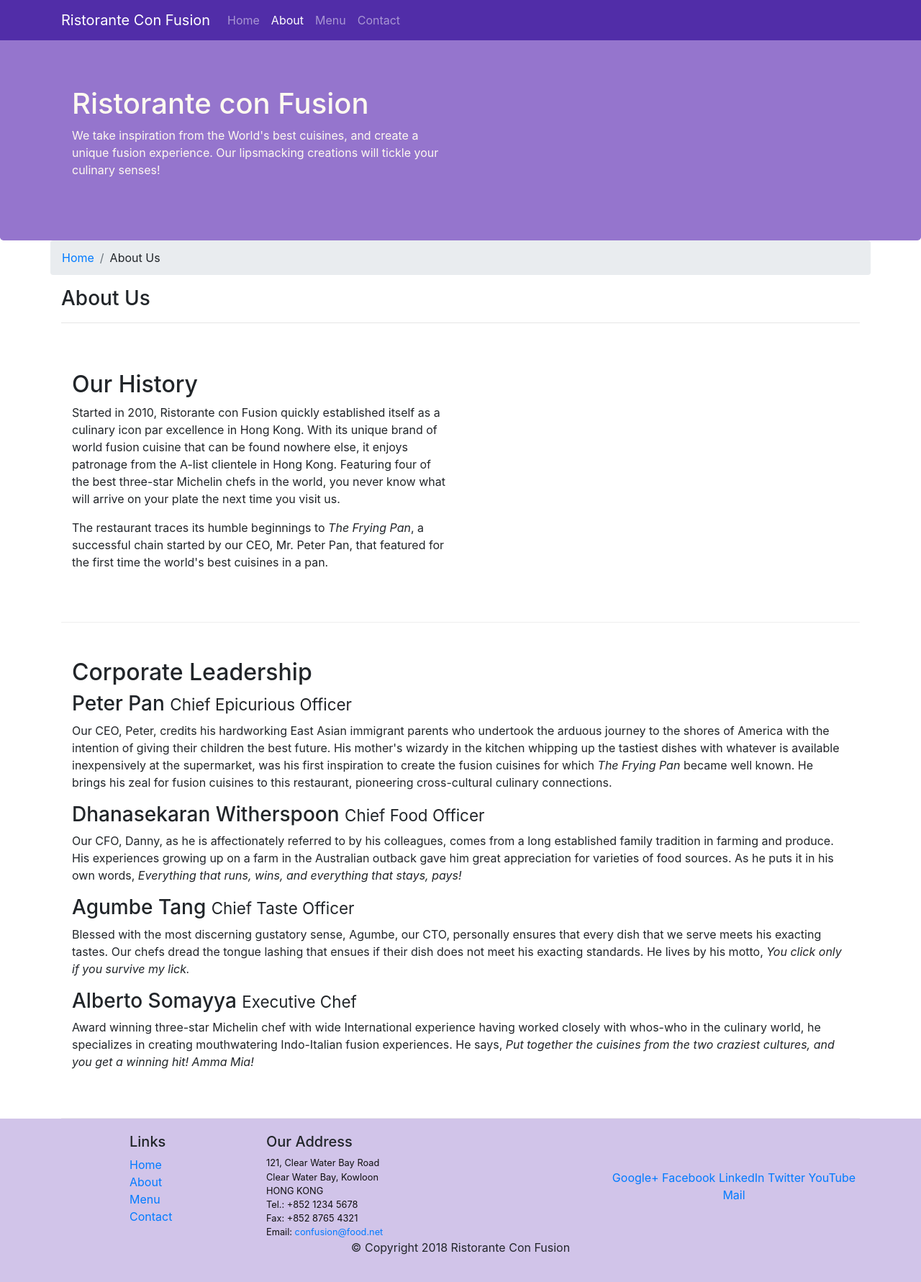
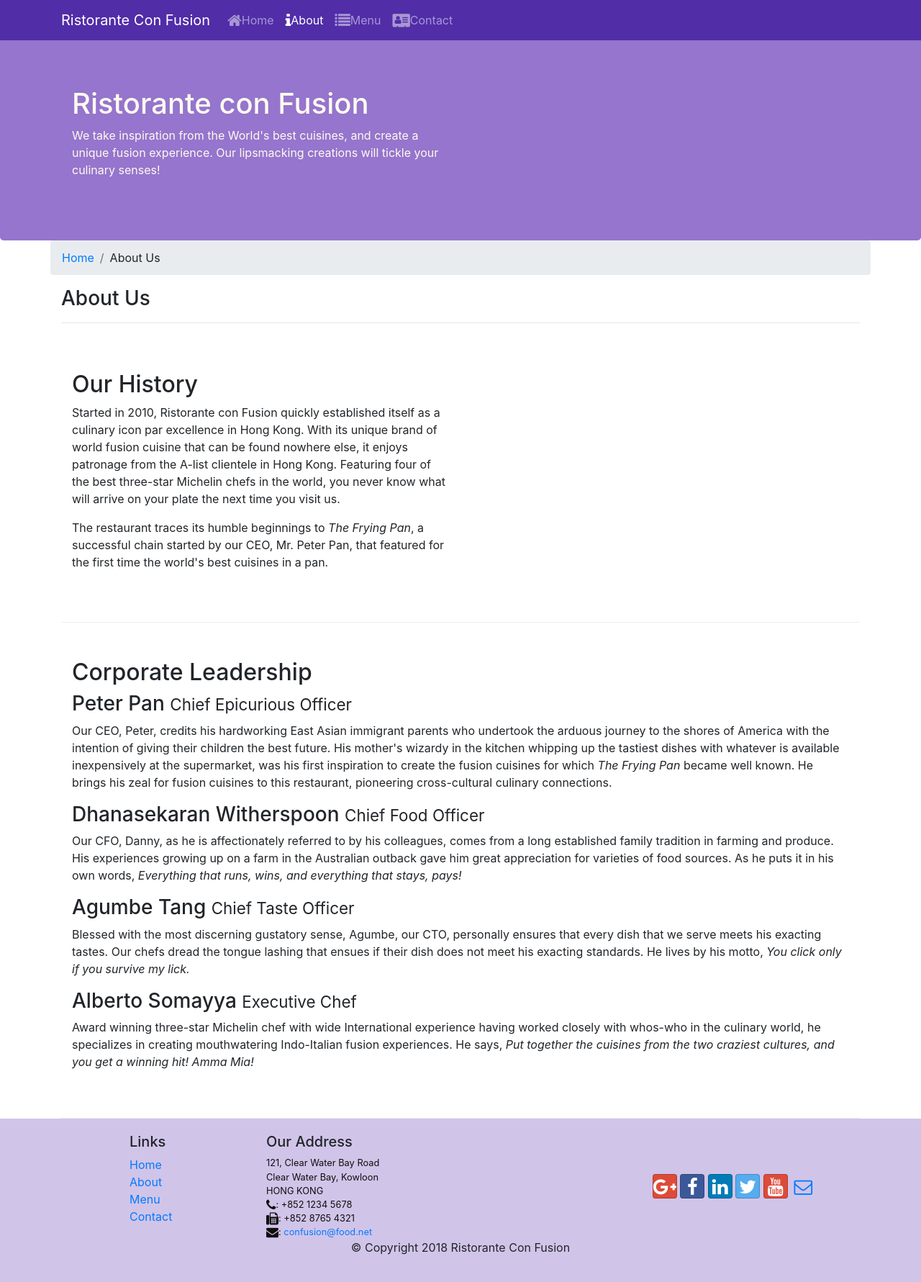
Before and after one commit to isa-fernandes/Confusion, a website: page conFusion/aboutus.html in a window 1280 px wide. Shown: the whole page at 72% size. Drawn offline with nearby package versions, Linux system fonts and the light colour scheme.

Commit message:
Icon Fonts

```diff
--- a/conFusion/aboutus.html
+++ b/conFusion/aboutus.html
@@ -9,6 +9,8 @@
 
     <!-- CSS -->
     <link rel="stylesheet" href="node_modules/bootstrap/dist/css/bootstrap.min.css">
+    <link rel="stylesheet" href="node_modules/font-awesome/css/font-awesome.min.css">
+    <link rel="stylesheet" href="node_modules/bootstrap-social/bootstrap-social.css">
     <link href="css/styles.css" rel="stylesheet">
 
     <title>Ristorante Con Fusion: About Us</title>
@@ -21,10 +23,10 @@
            <a class="navbar-brand" href="./index.html">Ristorante Con Fusion</a>
                <div class="collapse navbar-collapse" id="Navbar">
                     <ul class="navbar-nav mr-auto">
-                        <li class="nav-item"><a class="nav-link" href="./index.html">Home</a></li>
-                        <li class="nav-item active"><a class="nav-link" href="#">About</a></li>
-                        <li class="nav-item"><a class="nav-link" href="#">Menu</a></li>
-                        <li class="nav-item"><a class="nav-link" href="#">Contact</a></li>
+                        <li class="nav-item"><a class="nav-link" href="./index.html"><span class="fa fa-home fa-lg"></span>Home</a></li>
+                        <li class="nav-item active"><a class="nav-link" href="#"><span class="fa fa-info fa-lg"></span>About</a></li>
+                        <li class="nav-item"><a class="nav-link" href="#"><span class="fa fa-list fa-lg"></span>Menu</a></li>
+                        <li class="nav-item"><a class="nav-link" href="#"><span class="fa fa-address-card fa-lg"></span>Contact</a></li>
                     </ul>
                </div>
         </div>
@@ -103,20 +105,22 @@
 		              121, Clear Water Bay Road<br>
 		              Clear Water Bay, Kowloon<br>
 		              HONG KONG<br>
-		              Tel.: +852 1234 5678<br>
-		              Fax: +852 8765 4321<br>
-		              Email: <a href="mailto:confusion@food.net">confusion@food.net</a>
+                      <i class="fa fa-phone fa-lg"></i>: +852 1234 5678<br>
+                      <i class="fa fa-fax fa-lg"></i>: +852 8765 4321<br>
+                      <i class="fa fa-envelope fa-lg"></i>:
+                      <a href="mailto:confusion@food.net">confusion@food.net</a>
 		           </address>
                 </div>
                 <div class="col-12 col-sm-4 align-self-center">
                     <div class="text-center">
-                        <a href="http://google.com/+">Google+</a>
-                        <a href="http://www.facebook.com/profile.php?id=">Facebook</a>
-                        <a href="http://www.linkedin.com/in/">LinkedIn</a>
-                        <a href="http://twitter.com/">Twitter</a>
-                        <a href="http://youtube.com/">YouTube</a>
-                        <a href="mailto:">Mail</a>
+                        <a class="btn btn-social-icon btn-google" href="http://google.com/+"><i class="fa fa-google-plus"></i></a>
+                        <a class="btn btn-social-icon btn-facebook" href="http://www.facebook.com/profile.php?id="><i class="fa fa-facebook"></i></a>
+                        <a class="btn btn-social-icon btn-linkedin" href="http://www.linkedin.com/in/"><i class="fa fa-linkedin"></i></a>
+                        <a class="btn btn-social-icon btn-twitter" href="http://twitter.com/"><i class="fa fa-twitter"></i></a>
+                        <a class="btn btn-social-icon btn-google" href="http://youtube.com/"><i class="fa fa-youtube"></i></a>
+                        <a class="btn btn-social-icon" href="mailto:"><i class="fa fa-envelope-o"></i></a>
                     </div>
+
                 </div>
            </div>
            <div class="row justify-content-center">
```
Also changed, not shown: conFusion/index.html (+17 -13 lines).
